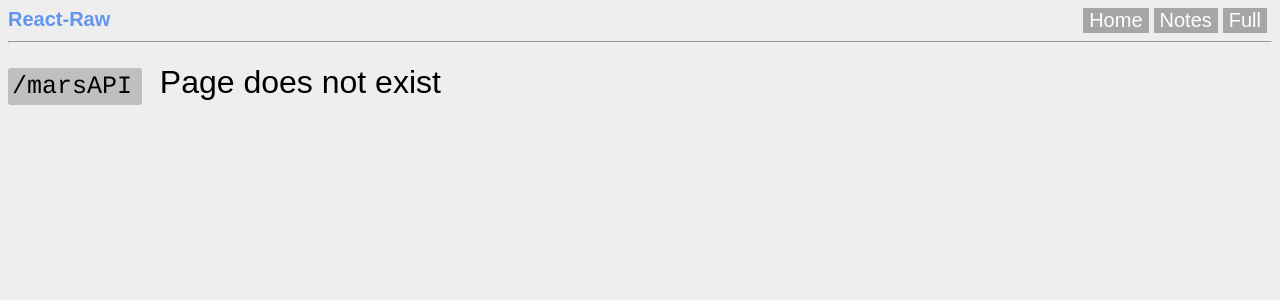
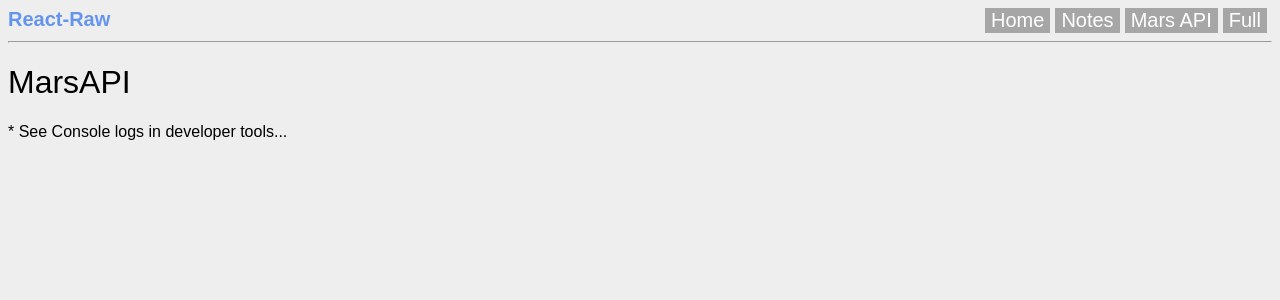
Before and after one commit to robbobfrh84/react-raw, a React (Create React App) app: page /marsAPI in a window 1280 px wide. Shown: the top 300 px of the page. Built offline with nearby package versions, Linux system fonts and the light colour scheme; no server answers.

Commit message:
hooked up axios

```diff
--- a/package.json
+++ b/package.json
@@ -10,6 +10,7 @@
   "author": "",
   "license": "ISC",
   "dependencies": {
+    "axios": "^0.18.0",
     "react": "^16.8.3",
     "react-dom": "^16.8.3",
     "react-router-dom": "^4.3.1",
--- a/src/App.js
+++ b/src/App.js
@@ -8,6 +8,7 @@ import "./styles/main.css"
 import NavBar from "./components/NavBar"
 import Home from "./components/pages/Home"
 import Notes from "./components/pages/Notes"
+import MarsAPI from "./components/pages/MarsAPI"
 import Default from "./components/pages/Default"
 
 /* Full pages */
@@ -34,6 +35,7 @@ function NavPages(props) {
       <Switch>
         <Route path="/(|home|landing)/" component={Home} />
         <Route exact path="/notes" component={Notes} />
+        <Route exact path="/marsAPI" component={MarsAPI} />
         <Route path="*" component={Default} />
       </Switch>
     </div>
--- a/src/components/NavBar/index.js
+++ b/src/components/NavBar/index.js
@@ -17,6 +17,9 @@ function NavBar(props) {
         <button className={page === "/notes" ? "link current" : "link"}>
           <Link to="/notes"> Notes </Link>
         </button>
+        <button className={page === "/marsapi" ? "link current" : "link"}>
+          <Link to="/marsapi"> Mars API </Link>
+        </button>
         <button className={page === "/full" ? "link current" : "link"}>
           <Link to="/full"> Full </Link>
         </button>
--- /dev/null
+++ b/src/components/pages/MarsAPI.js
@@ -0,0 +1,28 @@
+import React from "react"
+import API from "../../toolkit/API"
+
+class MarsAPI extends React.Component {
+
+  componentDidMount() {
+    console.log('mounted')
+    this.searchMars("cat")
+  }
+
+  searchMars = query => {
+    API.search(query)
+      .then(res => console.log(res))
+      .catch(err => console.log(err));
+  };
+
+  render(){
+    return (
+      <div>
+        <h1>MarsAPI</h1>
+        * See Console logs in developer tools...
+      </div>
+
+    )
+  }
+}
+
+export default MarsAPI
--- /dev/null
+++ b/src/toolkit/API.js
@@ -0,0 +1,14 @@
+// bob write your own
+
+
+import axios from "axios";
+
+const BASEURL = "https://api.giphy.com/v1/gifs/search?q=";
+const APIKEY = "&api_key=dc6zaTOxFJmzC&limit=20";
+
+// Export an object with a "search" method that searches the Giphy API for the passed query
+export default {
+  search: function(query) {
+    return axios.get("https://api.nasa.gov/planetary/apod?api_key=NNKOjkoul8n1CH18TWA9gwngW1s1SmjESPjNoUFo");
+  }
+};
```
